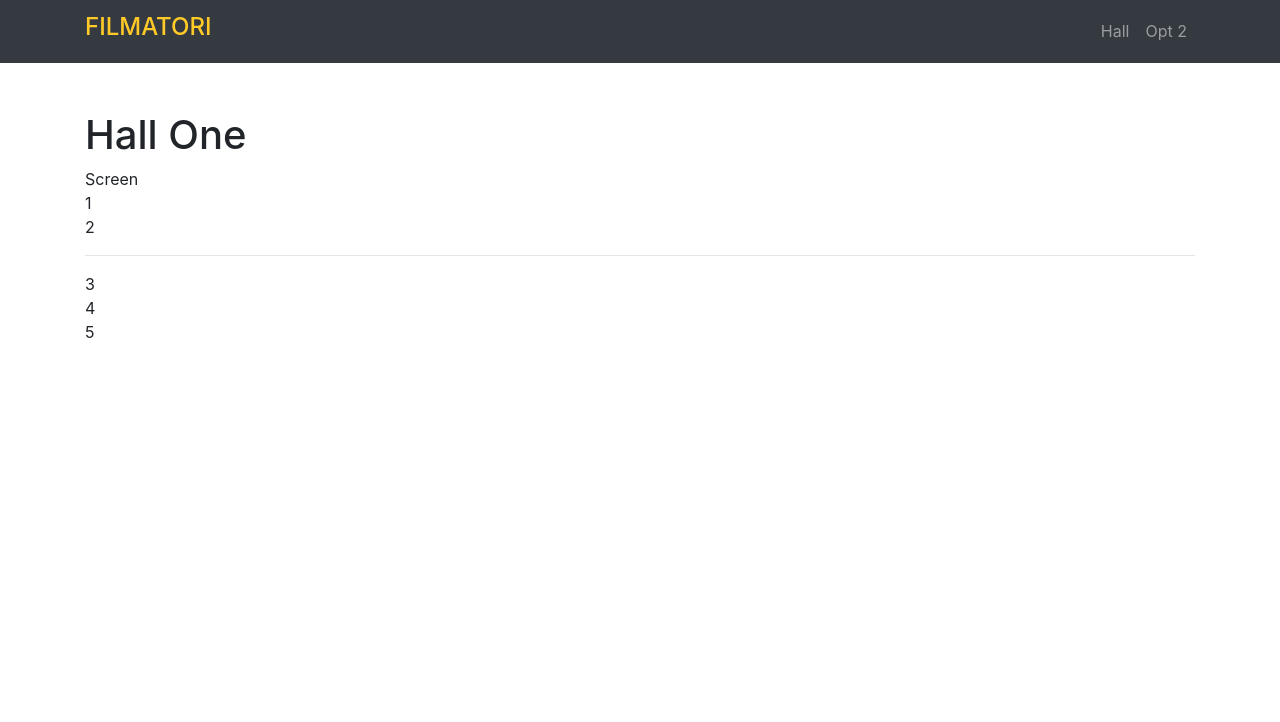
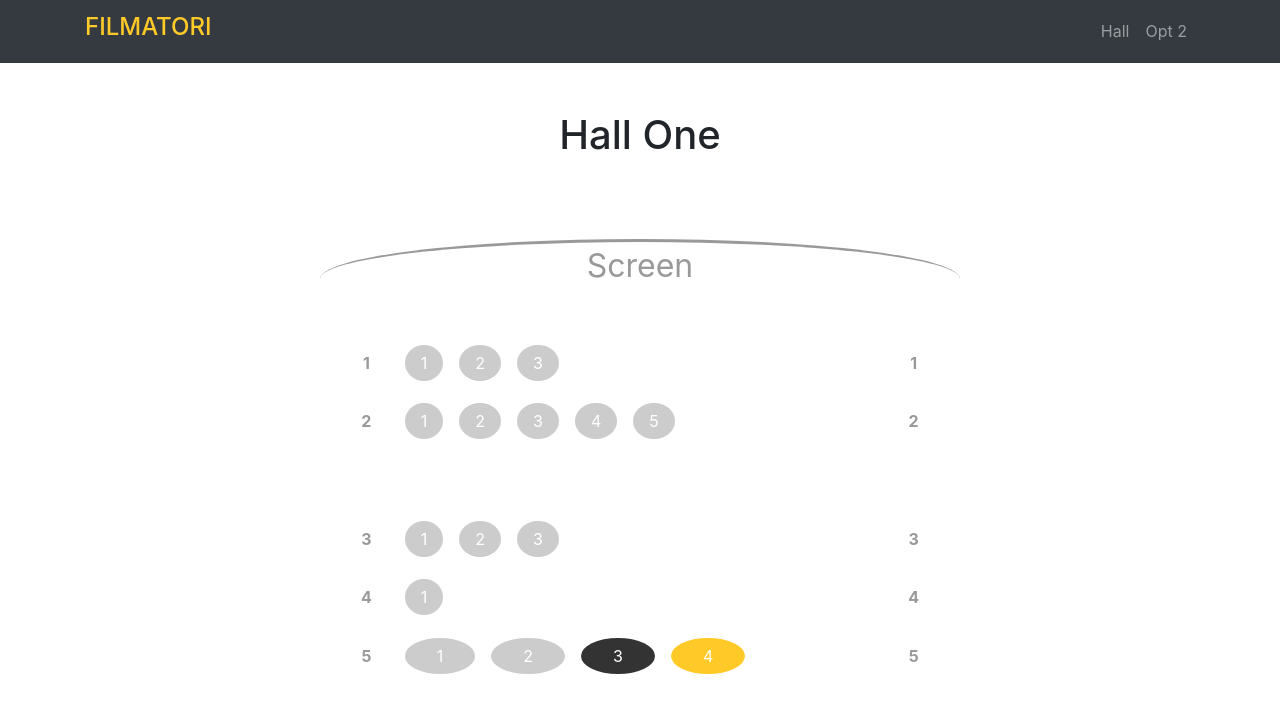
Before and after one commit to George701/filmatori, a React app: page /hall in a window 1280 px wide. Built offline with nearby package versions, Linux system fonts and the light colour scheme.

Commit message:
Redux issue

```diff
--- a/src/actions/cinema.js
+++ b/src/actions/cinema.js
@@ -1,4 +1,4 @@
-import { LOAD_HALL } from './constants';
+import { LOAD_HALL, RESERVE_PLACE } from './constants';
 import hallAPI from '../api/hall.json';
 
 export const setHall = () => {
@@ -14,3 +14,15 @@ export const setHall = () => {
         payload: res.data
     });
 };
+
+export const reservePlace = (id, row_id) => {
+    const res = {
+        status: 200,
+        data: { p_id: id, r_id: row_id }
+    };
+
+    return ({
+        type: RESERVE_PLACE,
+        payload: res.data
+    });
+};
--- a/src/actions/constants.js
+++ b/src/actions/constants.js
@@ -1 +1,3 @@
 export const LOAD_HALL = 'LOAD_HALL';
+export const RESERVE_PLACE = 'RESERVE_PLACE';
+export const OCCUPY_PLACE = 'OCCUPY_PLACE';
--- a/src/api/hall.json
+++ b/src/api/hall.json
@@ -9,9 +9,8 @@
                 {
                     "_id": "P01",
                     "placeNumber": 1,
-                    "isReserved": true,
+                    "isReserved": false,
                     "isOccupied": false,
-                    "isSelected": false,
                     "skip": 1,
                     "span": 1,
                     "type": "chair",
@@ -20,20 +19,18 @@
                 {
                     "_id": "P02",
                     "placeNumber": 2,
-                    "isReserved": true,
+                    "isReserved": false,
                     "isOccupied": false,
-                    "isSelected": false,
                     "skip": 0,
                     "span": 1,
                     "type": "chair",
                     "price": "10$"
                 },
                 {
-                    "_id": "P02",
+                    "_id": "P03",
                     "placeNumber": 3,
-                    "isReserved": true,
+                    "isReserved": false,
                     "isOccupied": false,
-                    "isSelected": false,
                     "skip": 0,
                     "span": 1,
                     "type": "chair",
@@ -49,9 +46,8 @@
                 {
                     "_id": "P04",
                     "placeNumber": 1,
-                    "isReserved": true,
+                    "isReserved": false,
                     "isOccupied": false,
-                    "isSelected": false,
                     "skip": 0,
                     "span": 1,
                     "type": "chair",
@@ -60,9 +56,8 @@
                 {
                     "_id": "P05",
                     "placeNumber": 2,
-                    "isReserved": true,
+                    "isReserved": false,
                     "isOccupied": false,
-                    "isSelected": false,
                     "skip": 0,
                     "span": 1,
                     "type": "chair",
@@ -71,9 +66,8 @@
                 {
                     "_id": "P06",
                     "placeNumber": 3,
-                    "isReserved": true,
+                    "isReserved": false,
                     "isOccupied": false,
-                    "isSelected": false,
                     "skip": 0,
                     "span": 1,
                     "type": "chair",
@@ -82,9 +76,8 @@
                 {
                     "_id": "P07",
                     "placeNumber": 4,
-                    "isReserved": true,
+                    "isReserved": false,
                     "isOccupied": false,
-                    "isSelected": false,
                     "skip": 0,
                     "span": 1,
                     "type": "chair",
@@ -93,9 +86,8 @@
                 {
                     "_id": "P08",
                     "placeNumber": 5,
-                    "isReserved": true,
+                    "isReserved": false,
                     "isOccupied": false,
-                    "isSelected": false,
                     "skip": 0,
                     "span": 1,
                     "type": "chair",
@@ -111,9 +103,8 @@
                 {
                     "_id": "P09",
                     "placeNumber": 1,
-                    "isReserved": true,
+                    "isReserved": false,
                     "isOccupied": false,
-                    "isSelected": false,
                     "skip": 0,
                     "span": 1,
                     "type": "chair",
@@ -122,9 +113,8 @@
                 {
                     "_id": "P10",
                     "placeNumber": 2,
-                    "isReserved": true,
+                    "isReserved": false,
                     "isOccupied": false,
-                    "isSelected": false,
                     "skip": 0,
                     "span": 1,
                     "type": "chair",
@@ -133,9 +123,8 @@
                 {
                     "_id": "P11",
                     "placeNumber": 3,
-                    "isReserved": true,
+                    "isReserved": false,
                     "isOccupied": false,
-                    "isSelected": false,
                     "skip": 0,
                     "span": 1,
                     "type": "chair",
@@ -151,9 +140,8 @@
                 {
                     "_id": "P12",
                     "placeNumber": 1,
-                    "isReserved": true,
+                    "isReserved": false,
                     "isOccupied": false,
-                    "isSelected": false,
                     "skip": 2,
                     "span": 1,
                     "type": "chair",
@@ -169,9 +157,8 @@
                 {
                     "_id": "P13",
                     "placeNumber": 1,
-                    "isReserved": true,
+                    "isReserved": false,
                     "isOccupied": false,
-                    "isSelected": false,
                     "skip": 1,
                     "span": 2,
                     "type": "sofa",
@@ -180,20 +167,18 @@
                 {
                     "_id": "P14",
                     "placeNumber": 2,
-                    "isReserved": true,
+                    "isReserved": false,
                     "isOccupied": false,
-                    "isSelected": false,
                     "skip": 0,
                     "span": 2,
-                    "type": "chair",
+                    "type": "sofa",
                     "price": "15$"
                 },
                 {
                     "_id": "P15",
                     "placeNumber": 3,
-                    "isReserved": true,
-                    "isOccupied": false,
-                    "isSelected": false,
+                    "isReserved": false,
+                    "isOccupied": true,
                     "skip": 0,
                     "span": 2,
                     "type": "sofa",
@@ -204,7 +189,6 @@
                     "placeNumber": 4,
                     "isReserved": true,
                     "isOccupied": false,
-                    "isSelected": false,
                     "skip": 0,
                     "span": 2,
                     "type": "sofa",
--- /dev/null
+++ b/src/components/Hall/Place/index.js
@@ -0,0 +1,45 @@
+import React, { Fragment } from 'react';
+import PropTypes from 'prop-types';
+import { connect } from 'react-redux';
+import { reservePlace } from '../../../actions/cinema';
+
+const Place = ({ reservePlace, place: { _id, skip, placeNumber, isReserved, isOccupied, type, price }, row_id }) => {
+
+    // const missinSpots = param => [...Array(param)].map((e, i) => <span className="place-space" key={i}>{' '}</span>)
+    const placeClasses = () => {
+        let credentials = '';
+
+        isReserved ? credentials += 'place-reserved ' : isOccupied ? credentials += 'place-sold ' : credentials += 'place-empty '
+
+        type === 'sofa' ? credentials += 'place-sofa' : credentials += 'place-chair';
+
+        return credentials;
+    };
+
+    const onClick = e => {
+        if (!isOccupied) {
+            // console.log('not reserved')
+            !isReserved ? reservePlace(e.target.id, row_id) : console.log('Place is reserved but not sold');
+        }
+    }
+
+    return (
+        <Fragment>
+            {/* {skip !== 0 && missinSpots(skip)} */}
+            <span className={`place-body ${placeClasses()}`} onClick={e => onClick(e)} id={_id}>
+                {placeNumber}
+                {!isOccupied && !isReserved && <div className="tooltiptext">
+                    <div>{`price: ${price}`}</div>
+                    <div>{`type: ${type}`}</div>
+                </div>}
+            </span>
+        </Fragment>
+    )
+}
+
+Place.propTypes = {
+    place: PropTypes.object.isRequired,
+    reservePlace: PropTypes.func.isRequired
+}
+
+export default connect(null, { reservePlace })(Place)
--- a/src/components/Hall/Row/index.js
+++ b/src/components/Hall/Row/index.js
@@ -1,13 +1,24 @@
-import React from 'react';
+import React, { Fragment } from 'react';
 import PropTypes from 'prop-types';
-import { connect } from 'react-redux';
+import Place from '../Place';
 
-const Row = ({ row: { rowNumber, skip, place } }) => {
+const Row = ({ row: { _id, rowNumber, skip, places } }) => {
+
+    const generateRow = places.map(place => (
+        <Place key={place._id} place={place} row_id={_id} />
+    ));
+
     return (
-        <div>
-            <span>{rowNumber}</span>
-            {skip && <hr />}
-        </div>
+        <Fragment>
+            <div className='row-main'>
+                <span className='row-number'>{rowNumber}</span>
+                <div className='row-places'>
+                    {generateRow}
+                </div>
+                <span className='row-number'>{rowNumber}</span>
+            </div>
+            {skip && <div className='row-main'></div>}
+        </Fragment>
     )
 }
 
--- a/src/components/Hall/index.js
+++ b/src/components/Hall/index.js
@@ -13,10 +13,10 @@ export const Hall = ({ setHall, cinema: { hall: { hallName, rows }, loading } })
         :
         <Fragment>
             <h1 className='hall-header'>{hallName}</h1>
-            <div>
-                <div>Screen</div>
-                <div>
-                    {rows.map(row => (
+            <div className='hall-main'>
+                <div className='hall-screen'>Screen</div>
+                <div className='hall-places'>
+                    {rows !== undefined && rows.map(row => (
                         <Row key={row._id} row={row} />
                     ))}
                 </div>
--- a/src/index.css
+++ b/src/index.css
@@ -1,3 +1,114 @@
 .brand-color{
     color: #ffca28
 };
+
+.place-skip{
+    margin-left: 2rem;
+}
+
+/*Misc*/
+.place-body .tooltiptext {
+    visibility: hidden;
+    width: 10vw;
+    background-color: #333333;
+    color: #ffffff;
+    text-align: center;
+    padding: .5rem 1rem;
+    bottom: 2rem;
+    left: 2rem;
+    border-radius: 1.5rem 1.5rem 1.5rem .3rem;
+
+    /* Position the tooltip */
+    position: absolute;
+    z-index: 1;
+}
+
+.place-body:hover .tooltiptext {
+    visibility: visible;
+}
+
+/*Hall*/
+.hall-header{
+    text-align: center;
+    margin-bottom: 5rem;
+}
+
+.hall-main{
+    width: 50vw;
+    height: 60vh;
+    margin: 0 auto;
+}
+
+.hall-screen{
+    border-top: .2rem solid #999999;
+    border-radius: 50%;
+    color: #999999;
+    text-align: center;
+    height: 10vh;
+    font-size: 2rem;
+}
+
+.hall-places{
+    height: 50vh;
+    padding: 2rem 1rem 1rem 1rem;
+    display: flex;
+    flex-direction: column;
+}
+
+/*Row*/
+.row-main{
+    flex: 1;
+    display: flex;
+    flex-direction: row;
+}
+
+.row-number{
+    flex:1;
+    font-weight: bold;
+    color: #999999;
+    text-align: center;
+}
+
+.row-places{
+    flex:8;
+}
+
+/*Places*/
+.place-chair{
+    padding: .5rem 1rem;
+    margin: 0 .5rem;
+}
+
+.place-sofa{
+    padding: .5rem 2rem;
+    margin: 0 .5rem;
+}
+
+.place-body{
+    position: relative;
+    border-radius: 50%;
+    color: #FFF;
+    cursor: pointer;
+}
+
+.place-empty{
+    background-color: #cccccc;
+}
+
+.place-reserved{
+    background-color: #ffca28;
+}
+
+.place-sold{
+    background-color: #333333;
+}
+
+.place-empty:hover{
+    transition: all 0.5s ease-out;
+    background-color: #999999;
+}
+
+.place-reserved:hover{
+    transition: all 0.5s ease-out;
+    background-color: #ffae00;
+}
--- a/src/reducers/cinemaReducer.js
+++ b/src/reducers/cinemaReducer.js
@@ -1,4 +1,4 @@
-import { LOAD_HALL } from '../actions/constants';
+import { LOAD_HALL, RESERVE_PLACE } from '../actions/constants';
 
 const initialState = {
     loading: true,
@@ -12,7 +12,50 @@ export default (state = initialState, action) => {
         case LOAD_HALL:
             return {
                 ...state,
+                // #TODO rewrite
                 hall: { ...payload },
+                loading: false
+            };
+        case RESERVE_PLACE:
+            // console.log(payload);
+            const { p_id, r_id } = payload;
+            const { hall } = state;
+            console.log(p_id, r_id);
+            console.log(hall.rows.map(row =>
+                row._id === r_id
+                    ?
+                    (
+                        row.places.map(place =>
+                            place._id === p_id
+                                ?
+                                (console.log(place), { isReserved: true, ...place })
+                                :
+                                { ...place }),
+                        { ...row }
+                    )
+                    :
+                    { ...row }
+            ));
+            return {
+                ...state,
+                hall: {
+                    ...hall,
+                    rows: hall.rows.map(row =>
+                        row._id === r_id
+                            ?
+                            (
+                                row.places.map(place =>
+                                    place._id === p_id
+                                        ?
+                                        { isReserved: true, ...place }
+                                        :
+                                        { ...place }),
+                                { ...row }
+                            )
+                            :
+                            { ...row }
+                    )
+                },
                 loading: false
             };
         default:
```
Also changed, not shown: 1 other file.
